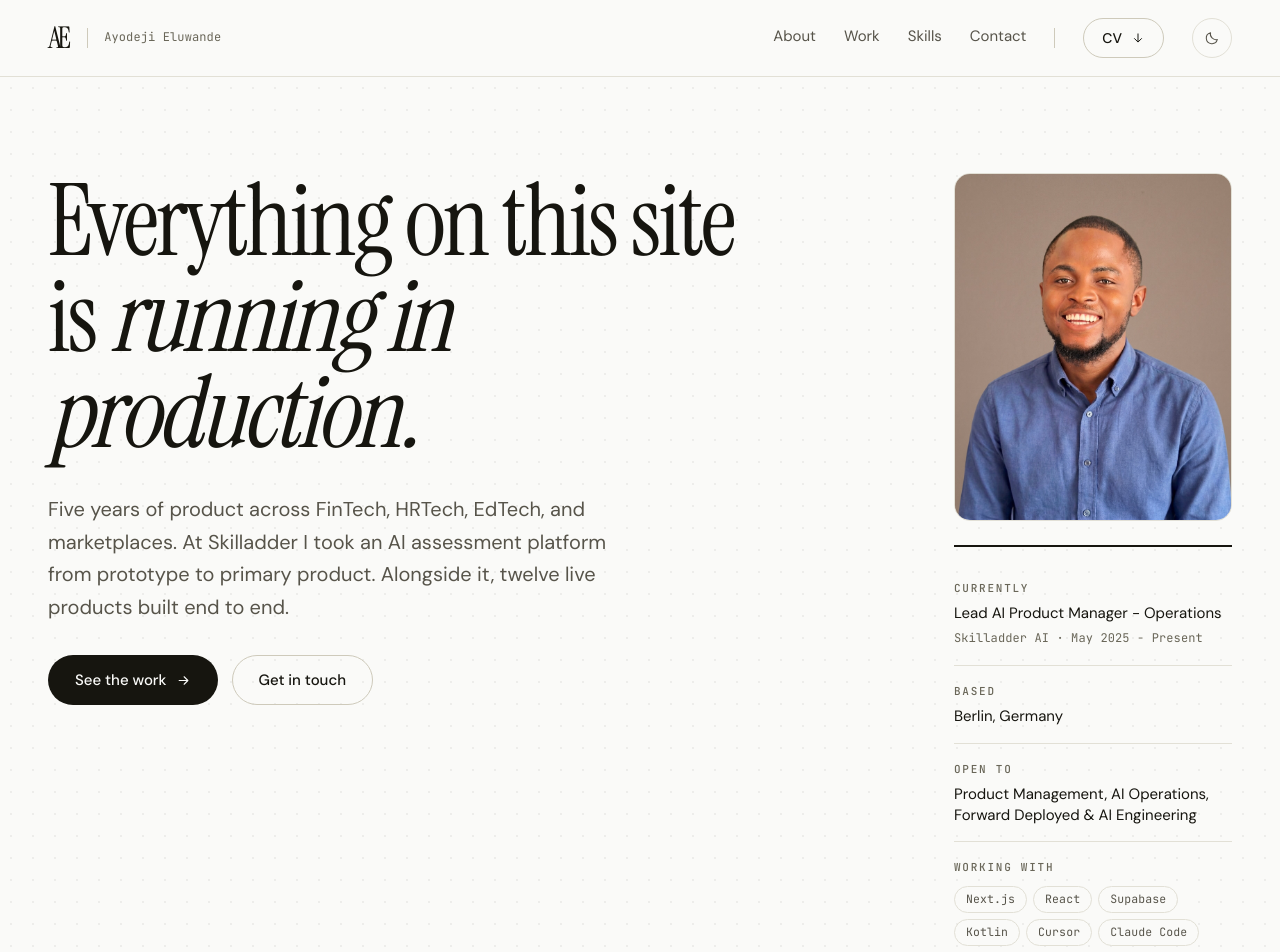
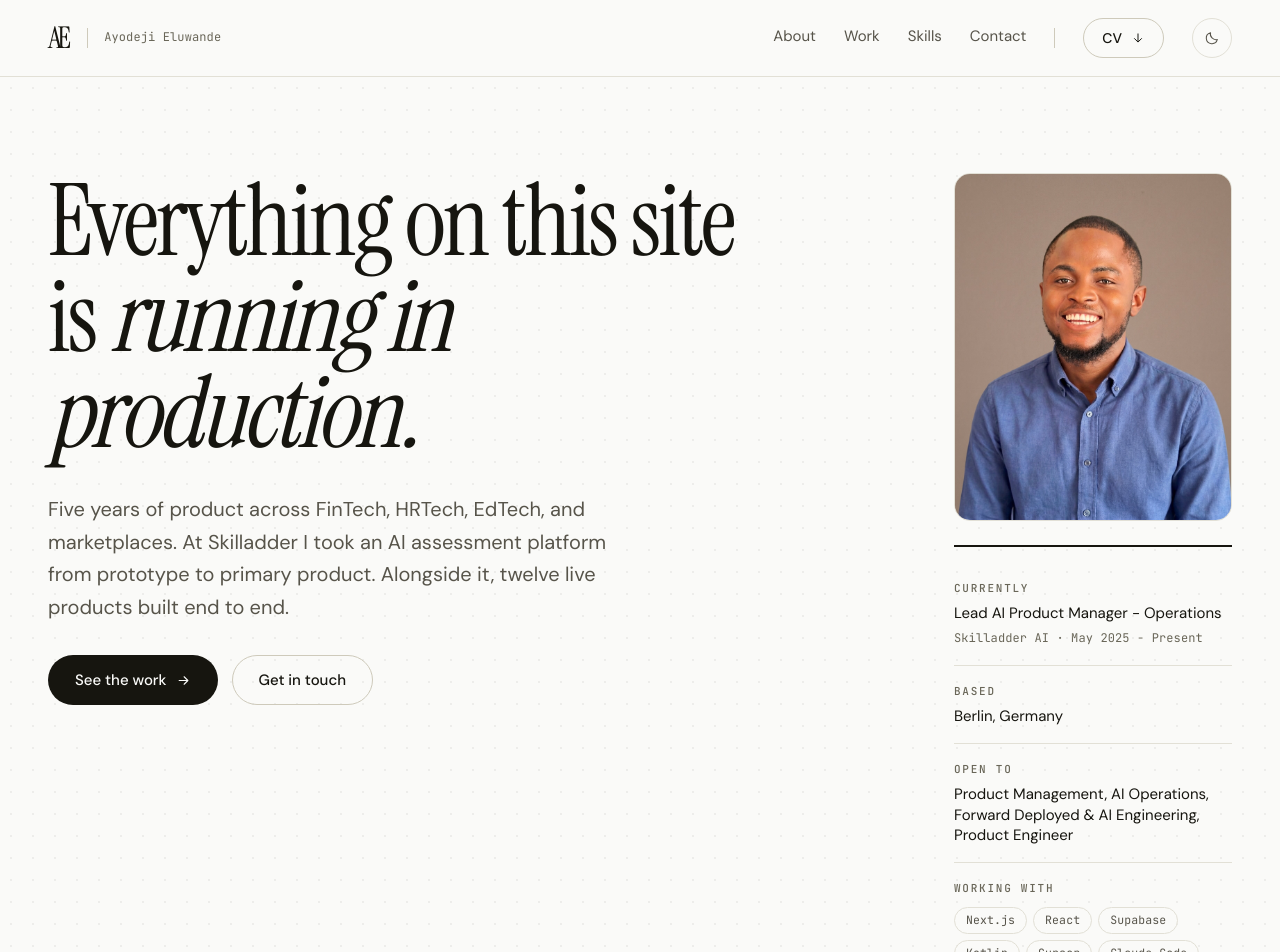
Before and after one commit to IamDejman/portfolio, a Next.js app: page / in a window 1280 px wide. Shown: the top 952 px of the page. Built offline with nearby package versions, Linux system fonts and the light colour scheme.

Commit message:
fix(copy): Add Product Engineer to open-to lines

```diff
--- a/src/app/page.tsx
+++ b/src/app/page.tsx
@@ -23,7 +23,7 @@ const heroFacts = [
   { label: "Based", line: "Berlin, Germany", meta: "" },
   {
     label: "Open to",
-    line: "Product Management, AI Operations, Forward Deployed & AI Engineering",
+    line: "Product Management, AI Operations, Forward Deployed & AI Engineering, Product Engineer",
     meta: "",
   },
 ];
--- a/src/data/content.ts
+++ b/src/data/content.ts
@@ -511,7 +511,7 @@ export const blogPosts = [
 ];
 
 export const openTo = [
-  "Full-time Product Management, AI Operations, Forward Deployed & AI Engineering roles",
+  "Full-time Product Management, AI Operations, Forward Deployed & AI Engineering, or Product Engineer roles",
   "Freelance projects",
   "Consulting & fractional PM engagements",
   "Speaking & mentoring",
```
